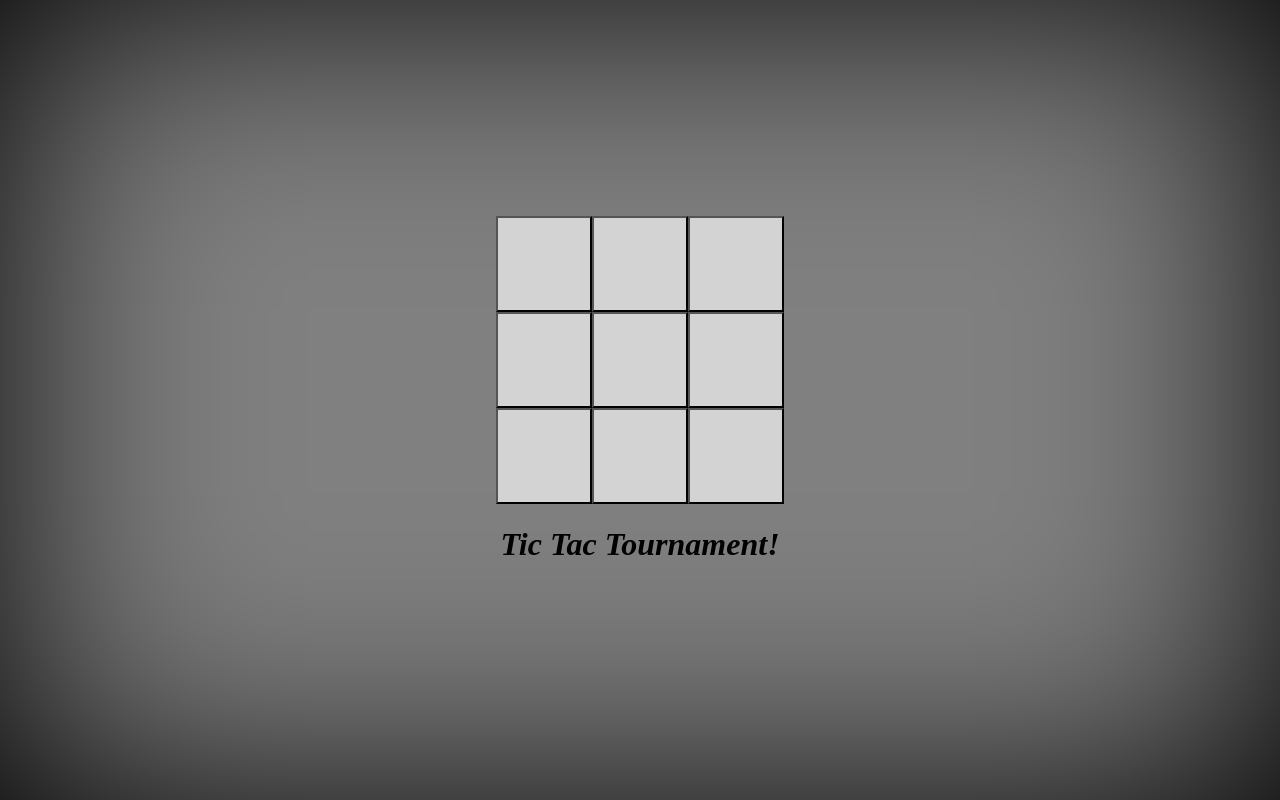
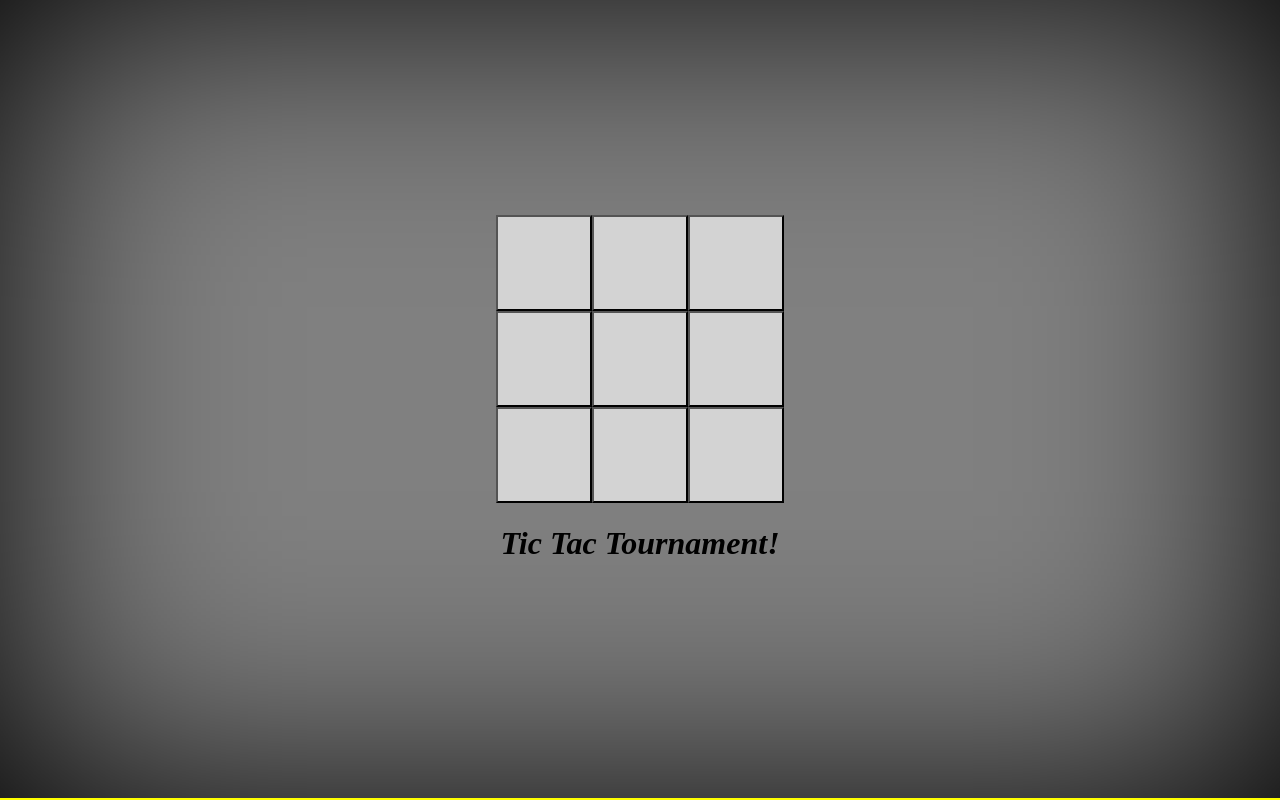
Before and after one commit to dougMR/tic-tac-toe, a plain HTML site: page index.html in a window 1280 px wide. Drawn offline with Linux system fonts and the light colour scheme.

Commit message:
yellow test border

```diff
--- a/style.css
+++ b/style.css
@@ -11,6 +11,7 @@ body {
     justify-content: center;
     align-items: center;
     box-shadow: inset 0 0 40vw black;
+    border-bottom: 2px solid yellow;
 }
 
 h1 {
```
